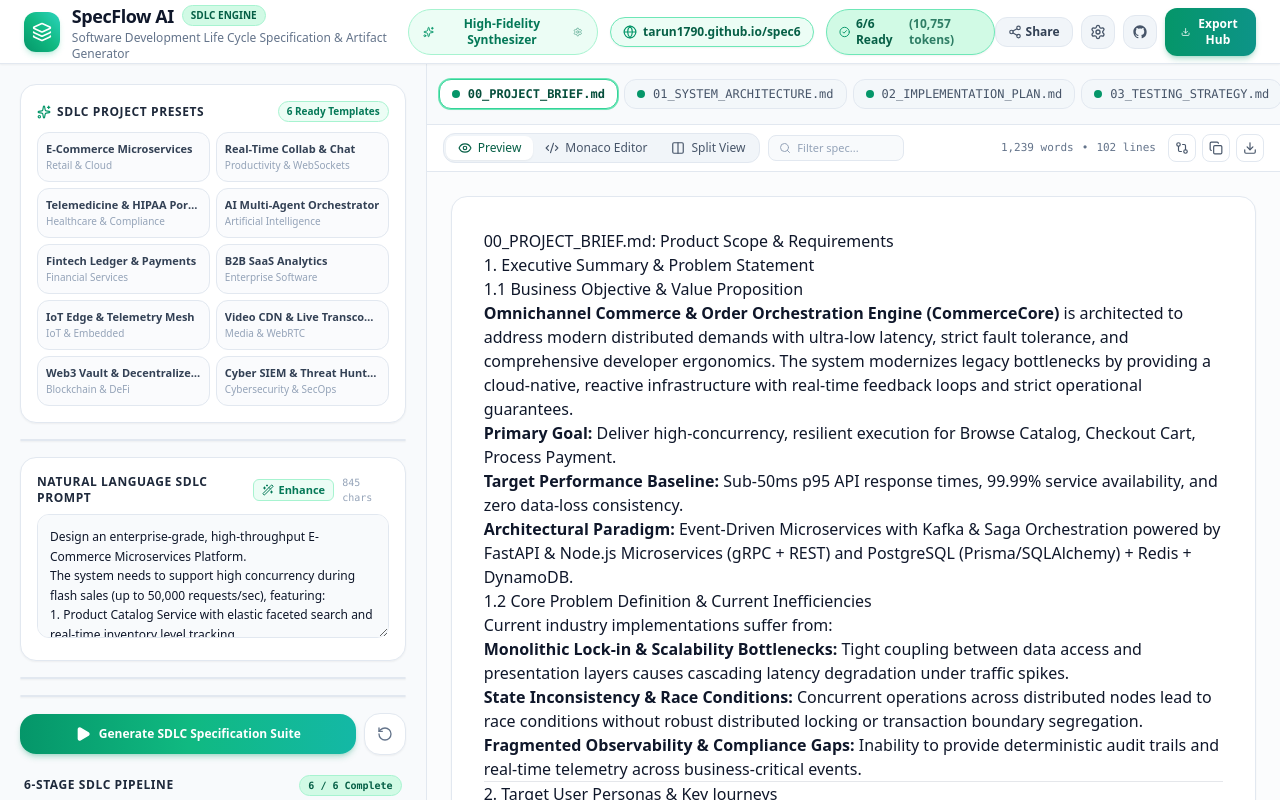
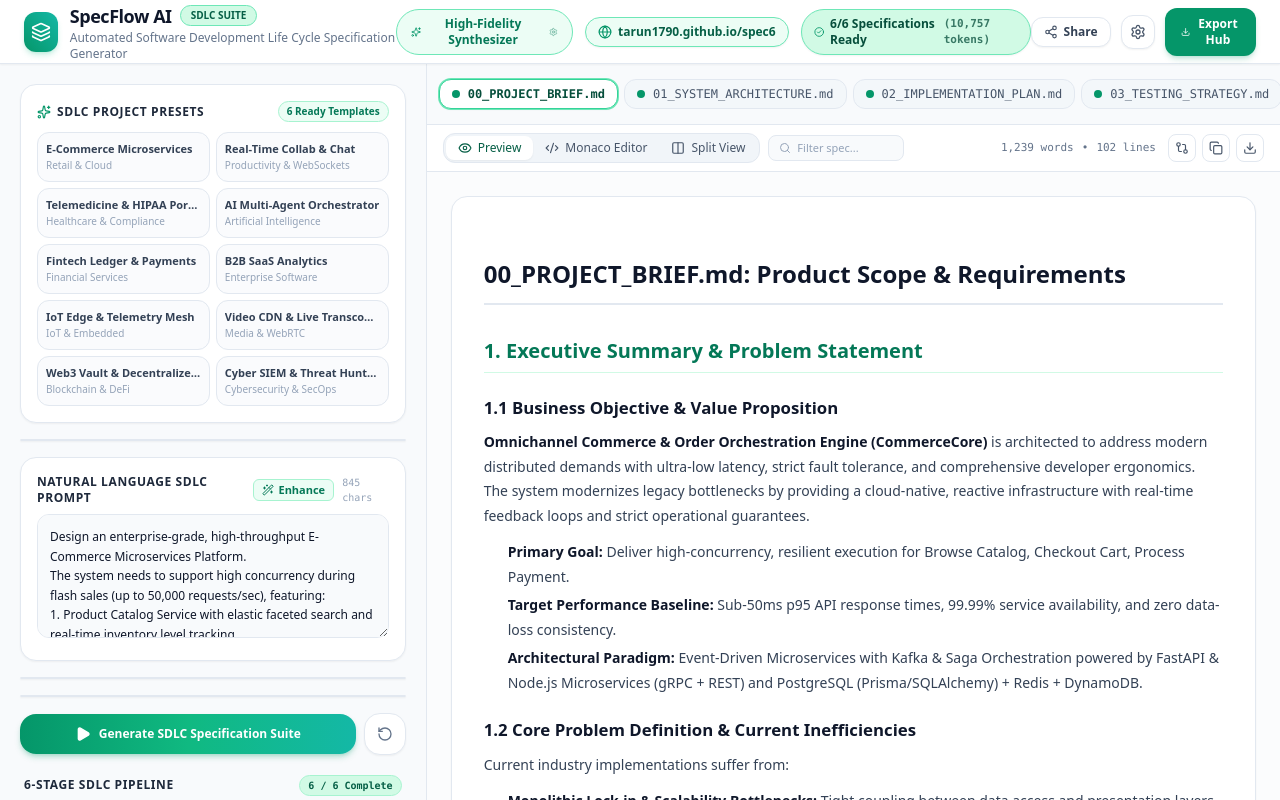
Before and after one commit to tarun1790/spec6, a Next.js app: page / in a window 1280 px wide. Built offline with nearby package versions, Linux system fonts and the light colour scheme.

Commit message:
fix: remove GitHub logo, inject high-contrast emerald/white/red CSS styles, and verify clean production build

```diff
--- a/src/app/globals.css
+++ b/src/app/globals.css
@@ -5,16 +5,27 @@
 :root {
   --background: #f8fafc;
   --foreground: #0f172a;
+  --card-bg: #ffffff;
+  --card-border: #e2e8f0;
+  --emerald-primary: #059669;
+  --emerald-light: #ecfdf5;
+  --emerald-border: #a7f3d0;
+  --red-primary: #dc2626;
+  --red-light: #fef2f2;
+  --red-border: #fecaca;
 }
 
 body {
-  color: var(--foreground);
-  background: var(--background);
-  font-family: -apple-system, BlinkMacSystemFont, "Segoe UI", Roboto, Helvetica, Arial, sans-serif;
-  font-feature-settings: "rlig" 1, "calt" 1;
+  color: #0f172a;
+  background-color: #f8fafc;
+  font-family: -apple-system, BlinkMacSystemFont, "Segoe UI", Roboto, Oxygen, Ubuntu, Cantarell, "Open Sans", "Helvetica Neue", sans-serif;
+  margin: 0;
+  padding: 0;
+  -webkit-font-smoothing: antialiased;
+  -moz-osx-font-smoothing: grayscale;
 }
 
-/* Custom sleek scrollbar for light theme */
+/* Custom Sleek Scrollbar */
 ::-webkit-scrollbar {
   width: 6px;
   height: 6px;
@@ -30,16 +41,168 @@
 }
 
 ::-webkit-scrollbar-thumb:hover {
-  background: #10b981;
+  background: #059669;
 }
 
-/* Mermaid SVG diagram card styling */
+/* Elevated Card Classes */
+.card-white {
+  background-color: #ffffff;
+  border: 1px solid #e2e8f0;
+  border-radius: 1rem;
+  box-shadow: 0 1px 3px 0 rgba(0, 0, 0, 0.05);
+}
+
+.card-white:hover {
+  border-color: #cbd5e1;
+  box-shadow: 0 4px 12px -2px rgba(0, 0, 0, 0.08);
+}
+
+/* Markdown Spec Typography & Direct Styling */
+.spec-typography {
+  color: #1e293b;
+  font-size: 0.875rem;
+  line-height: 1.75;
+}
+
+.spec-typography h1 {
+  font-size: 1.5rem;
+  font-weight: 800;
+  color: #0f172a;
+  margin-top: 1.5rem;
+  margin-bottom: 1rem;
+  padding-bottom: 0.5rem;
+  border-bottom: 2px solid #e2e8f0;
+}
+
+.spec-typography h2 {
+  font-size: 1.25rem;
+  font-weight: 700;
+  color: #047857;
+  margin-top: 1.75rem;
+  margin-bottom: 0.75rem;
+  padding-bottom: 0.25rem;
+  border-bottom: 1px solid #d1fae5;
+}
+
+.spec-typography h3 {
+  font-size: 1.05rem;
+  font-weight: 700;
+  color: #0f172a;
+  margin-top: 1.25rem;
+  margin-bottom: 0.5rem;
+}
+
+.spec-typography h4 {
+  font-size: 0.95rem;
+  font-weight: 600;
+  color: #334155;
+  margin-top: 1rem;
+  margin-bottom: 0.5rem;
+}
+
+.spec-typography p {
+  margin-top: 0.5rem;
+  margin-bottom: 0.75rem;
+  color: #334155;
+}
+
+.spec-typography ul, .spec-typography ol {
+  margin-top: 0.5rem;
+  margin-bottom: 0.75rem;
+  padding-left: 1.5rem;
+  color: #334155;
+}
+
+.spec-typography li {
+  margin-top: 0.25rem;
+  margin-bottom: 0.25rem;
+}
+
+.spec-typography strong {
+  color: #0f172a;
+  font-weight: 700;
+}
+
+.spec-typography blockquote {
+  border-left: 4px solid #059669;
+  background-color: #ecfdf5;
+  color: #064e3b;
+  padding: 0.75rem 1rem;
+  border-radius: 0 0.75rem 0.75rem 0;
+  margin: 1rem 0;
+  border-top: 1px solid #d1fae5;
+  border-right: 1px solid #d1fae5;
+  border-bottom: 1px solid #d1fae5;
+}
+
+.spec-typography table {
+  width: 100%;
+  border-collapse: separate;
+  border-spacing: 0;
+  margin: 1.25rem 0;
+  border-radius: 0.75rem;
+  border: 1px solid #e2e8f0;
+  overflow: hidden;
+  font-size: 0.75rem;
+}
+
+.spec-typography thead {
+  background-color: #ecfdf5;
+  color: #065f46;
+  font-weight: 700;
+  text-transform: uppercase;
+}
+
+.spec-typography th {
+  padding: 0.625rem 1rem;
+  border-bottom: 2px solid #a7f3d0;
+  text-align: left;
+}
+
+.spec-typography td {
+  padding: 0.625rem 1rem;
+  border-bottom: 1px solid #f1f5f9;
+  color: #334155;
+}
+
+.spec-typography tr:last-child td {
+  border-bottom: none;
+}
+
+.spec-typography tr:nth-child(even) {
+  background-color: #f8fafc;
+}
+
+.spec-typography code:not(pre code) {
+  font-family: ui-monospace, SFMono-Regular, Menlo, Monaco, Consolas, "Courier New", monospace;
+  font-size: 0.8125rem;
+  color: #047857;
+  background-color: #ecfdf5;
+  border: 1px solid #a7f3d0;
+  padding: 0.125rem 0.375rem;
+  border-radius: 0.375rem;
+}
+
+.spec-typography input[type="checkbox"] {
+  accent-color: #059669;
+  margin-right: 0.5rem;
+  transform: scale(1.1);
+}
+
+/* Mermaid SVG diagram container styling */
+.mermaid-diagram-container {
+  display: flex;
+  justify-content: center;
+  align-items: center;
+  padding: 1.5rem;
+  background-color: #ffffff;
+  border: 1px solid #e2e8f0;
+  border-radius: 1rem;
+  box-shadow: 0 1px 3px rgba(0, 0, 0, 0.05);
+  overflow: auto;
+}
+
 .mermaid-diagram-container svg {
   max-width: 100%;
   height: auto;
 }
-
-/* Code block highlight adjustments */
-pre code {
-  font-family: ui-monospace, SFMono-Regular, Menlo, Monaco, Consolas, "Liberation Mono", "Courier New", monospace;
-}
--- a/src/components/ControllerPanel.tsx
+++ b/src/components/ControllerPanel.tsx
@@ -165,8 +165,8 @@
           className="w-full flex items-center justify-between p-3.5 text-xs font-bold text-slate-800 hover:bg-slate-50 transition-colors"
         >
           <div className="flex items-center gap-2">
-            <GitBranch className="h-3.5 w-3.5 text-emerald-600" />
-            <span>GitHub Codebase Ingestion (Repo-RAG)</span>
+            <Layers className="h-3.5 w-3.5 text-emerald-600" />
+            <span>Codebase Ingestion & AST Scanner (Repo-RAG)</span>
           </div>
           {showRepoIngest ? <ChevronUp className="h-3.5 w-3.5 text-slate-400" /> : <ChevronDown className="h-3.5 w-3.5 text-slate-400" />}
         </button>
--- a/src/components/Header.tsx
+++ b/src/components/Header.tsx
@@ -29,7 +29,6 @@
   llmConfig,
   onOpenSettings,
   onOpenExport,
-  onQuickDownloadZip,
   onShareLink,
   isGenerating,
   totalTokens,
@@ -40,17 +39,17 @@
   const getProviderBadge = () => {
     switch (llmConfig.provider) {
       case "openai":
-        return { label: `OpenAI (${llmConfig.model || "gpt-4o"})`, color: "bg-emerald-50 text-emerald-700 border-emerald-200" };
+        return { label: `OpenAI (${llmConfig.model || "gpt-4o"})`, color: "bg-emerald-50 text-emerald-700 border-emerald-300" };
       case "anthropic":
-        return { label: `Claude (${llmConfig.model || "claude-3-5"})`, color: "bg-amber-50 text-amber-700 border-amber-200" };
+        return { label: `Claude (${llmConfig.model || "claude-3-5"})`, color: "bg-amber-50 text-amber-700 border-amber-300" };
       case "gemini":
-        return { label: `Gemini (${llmConfig.model || "2.0-flash"})`, color: "bg-blue-50 text-blue-700 border-blue-200" };
+        return { label: `Gemini (${llmConfig.model || "2.0-flash"})`, color: "bg-blue-50 text-blue-700 border-blue-300" };
       case "groq":
-        return { label: `Groq (${llmConfig.model || "llama-3.3"})`, color: "bg-orange-50 text-orange-700 border-orange-200" };
+        return { label: `Groq (${llmConfig.model || "llama-3.3"})`, color: "bg-orange-50 text-orange-700 border-orange-300" };
       case "ollama":
-        return { label: `Ollama (${llmConfig.model || "local"})`, color: "bg-purple-50 text-purple-700 border-purple-200" };
+        return { label: `Ollama (${llmConfig.model || "local"})`, color: "bg-purple-50 text-purple-700 border-purple-300" };
       default:
-        return { label: "High-Fidelity Synthesizer", color: "bg-emerald-50 text-emerald-700 border-emerald-200" };
+        return { label: "High-Fidelity Synthesizer", color: "bg-emerald-50 text-emerald-700 border-emerald-300 font-semibold" };
     }
   };
 
@@ -63,21 +62,21 @@
   const badge = getProviderBadge();
 
   return (
-    <header className="h-16 border-b border-slate-200 bg-white/95 backdrop-blur-md sticky top-0 z-40 px-4 md:px-6 flex items-center justify-between shadow-sm">
+    <header className="h-16 border-b border-slate-200 bg-white sticky top-0 z-40 px-4 md:px-6 flex items-center justify-between shadow-sm">
       {/* Brand & Title */}
       <div className="flex items-center gap-3">
-        <div className="h-10 w-10 rounded-xl bg-gradient-to-tr from-emerald-600 via-emerald-500 to-teal-400 flex items-center justify-center shadow-md shadow-emerald-500/20 text-white">
+        <div className="h-10 w-10 rounded-xl bg-gradient-to-tr from-emerald-600 to-teal-500 flex items-center justify-center shadow-md shadow-emerald-500/20 text-white font-bold">
           <Layers className="h-5 w-5" />
         </div>
         <div>
           <div className="flex items-center gap-2">
-            <span className="font-bold text-lg text-slate-900 tracking-tight">SpecFlow AI</span>
-            <span className="text-[10px] uppercase font-bold px-2 py-0.5 rounded-full bg-emerald-100 text-emerald-800 border border-emerald-200">
-              SDLC Engine
+            <span className="font-extrabold text-lg text-slate-900 tracking-tight">SpecFlow AI</span>
+            <span className="text-[10px] uppercase font-bold px-2.5 py-0.5 rounded-full bg-emerald-100 text-emerald-800 border border-emerald-300">
+              SDLC Suite
             </span>
           </div>
           <p className="text-xs text-slate-500 hidden sm:block">
-            Software Development Life Cycle Specification & Artifact Generator
+            Automated Software Development Life Cycle Specification Generator
           </p>
         </div>
       </div>
@@ -93,7 +92,7 @@
           <Settings className="h-3 w-3 opacity-60 ml-1" />
         </button>
 
-        {/* Live GitHub.io Link Badge */}
+        {/* Live Site Link Pill */}
         <a
           href="https://tarun1790.github.io/spec6/"
           target="_blank"
@@ -101,7 +100,7 @@
           className="flex items-center gap-1.5 px-3 py-1.5 rounded-full bg-emerald-50 hover:bg-emerald-100 text-emerald-800 border border-emerald-300 text-xs font-bold transition-all shadow-sm"
           title="Open Live GitHub Pages Site"
         >
-          <Globe className="h-3.5 w-3.5 text-emerald-600 animate-spin-slow" />
+          <Globe className="h-3.5 w-3.5 text-emerald-600" />
           <span>tarun1790.github.io/spec6</span>
         </a>
 
@@ -111,25 +110,25 @@
             <span>Streaming Chained SDLC...</span>
           </div>
         ) : completedStagesCount === 6 ? (
-          <div className="flex items-center gap-1.5 px-3 py-1.5 rounded-full bg-emerald-100 text-emerald-800 border border-emerald-300 text-xs font-semibold shadow-sm">
+          <div className="flex items-center gap-1.5 px-3 py-1.5 rounded-full bg-emerald-100 text-emerald-900 border border-emerald-300 text-xs font-bold shadow-sm">
             <CheckCircle2 className="h-3.5 w-3.5 text-emerald-600" />
-            <span>6/6 Ready</span>
-            {totalTokens > 0 && <span className="opacity-80">({totalTokens.toLocaleString()} tokens)</span>}
+            <span>6/6 Specifications Ready</span>
+            {totalTokens > 0 && <span className="opacity-75 font-mono text-[11px]">({totalTokens.toLocaleString()} tokens)</span>}
           </div>
         ) : null}
       </div>
 
       {/* Right Controls */}
-      <div className="flex items-center gap-2">
+      <div className="flex items-center gap-2.5">
         <button
           onClick={handleCopyShare}
-          className="flex items-center gap-1 px-3 py-1.5 rounded-xl border border-slate-200 bg-slate-100 hover:bg-slate-200 text-slate-700 text-xs font-bold transition-colors"
+          className="flex items-center gap-1.5 px-3 py-1.5 rounded-xl border border-slate-200 bg-white hover:bg-slate-50 text-slate-700 text-xs font-bold shadow-sm transition-colors"
           title="Shareable Project Link"
         >
           {shared ? (
             <>
               <Check className="h-3.5 w-3.5 text-emerald-600" />
-              <span className="text-emerald-700">Link Copied!</span>
+              <span className="text-emerald-700">Copied!</span>
             </>
           ) : (
             <>
@@ -141,27 +140,15 @@
 
         <button
           onClick={onOpenSettings}
-          className="p-2 rounded-xl text-slate-600 hover:text-slate-900 bg-slate-100 hover:bg-slate-200 transition-colors border border-slate-200"
+          className="p-2 rounded-xl text-slate-600 hover:text-slate-900 bg-white hover:bg-slate-50 transition-colors border border-slate-200 shadow-sm"
           title="Configure LLM & Providers"
         >
           <Settings className="h-4 w-4" />
         </button>
 
-        <a
-          href="https://github.com/tarun1790/spec6"
-          target="_blank"
-          rel="noreferrer"
-          className="p-2 rounded-xl text-slate-600 hover:text-slate-900 bg-slate-100 hover:bg-slate-200 transition-colors border border-slate-200"
-          title="GitHub Repository"
-        >
-          <svg className="h-4 w-4 fill-current" viewBox="0 0 24 24">
-            <path fillRule="evenodd" clipRule="evenodd" d="M12 2C6.477 2 2 6.484 2 12.017c0 4.425 2.865 8.18 6.839 9.504.5.092.682-.217.682-.483 0-.237-.008-.868-.013-1.703-2.782.605-3.369-1.343-3.369-1.343-.454-1.158-1.11-1.466-1.11-1.466-.908-.62.069-.608.069-.608 1.003.07 1.53 1.032 1.53 1.032.892 1.53 2.341 1.088 2.91.832.092-.647.35-1.088.636-1.338-2.22-.253-4.555-1.113-4.555-4.951 0-1.093.39-1.988 1.029-2.688-.103-.253-.446-1.272.098-2.65 0 0 .84-.27 2.75 1.026A9.564 9.564 0 0112 6.844c.85.004 1.705.115 2.504.337 1.909-1.296 2.747-1.027 2.747-1.027.546 1.379.202 2.398.1 2.651.64.7 1.028 1.595 1.028 2.688 0 3.848-2.339 4.695-4.566 4.943.359.309.678.92.678 1.855 0 1.338-.012 2.419-.012 2.747 0 .268.18.58.688.482A10.019 10.019 0 0022 12.017C22 6.484 17.522 2 12 2z" />
-          </svg>
-        </a>
-
         <button
           onClick={onOpenExport}
-          className="flex items-center gap-1.5 px-4 py-2 rounded-xl bg-gradient-to-r from-emerald-600 to-teal-600 hover:from-emerald-500 hover:to-teal-500 disabled:opacity-40 text-white text-xs font-bold shadow-md shadow-emerald-600/25 transition-all active:scale-95"
+          className="flex items-center gap-1.5 px-4 py-2 rounded-xl bg-emerald-600 hover:bg-emerald-500 text-white text-xs font-bold shadow-md shadow-emerald-600/20 transition-all active:scale-95"
         >
           <Download className="h-3.5 w-3.5" />
           <span>Export Hub</span>
--- a/src/components/MarkdownRenderer.tsx
+++ b/src/components/MarkdownRenderer.tsx
@@ -17,7 +17,11 @@
   const [copied, setCopied] = useState(false);
 
   if (language === "mermaid") {
-    return <MermaidViewer chart={value} />;
+    return (
+      <div className="my-6">
+        <MermaidViewer chart={value} />
+      </div>
+    );
   }
 
   const handleCopy = () => {
@@ -27,30 +31,30 @@
   };
 
   return (
-    <div className="my-5 rounded-2xl border border-slate-200 bg-slate-900 text-slate-100 overflow-hidden shadow-sm">
-      <div className="flex items-center justify-between px-4 py-2.5 bg-slate-950/80 border-b border-slate-800 text-xs text-slate-400">
+    <div className="my-5 rounded-2xl border border-slate-700 bg-slate-900 text-slate-100 overflow-hidden shadow-md">
+      <div className="flex items-center justify-between px-4 py-2 bg-slate-950 border-b border-slate-800 text-xs text-slate-400">
         <div className="flex items-center gap-2">
           <Terminal className="h-3.5 w-3.5 text-emerald-400" />
-          <span className="font-mono text-emerald-300 font-semibold lowercase">{language || "text"}</span>
+          <span className="font-mono text-emerald-300 font-bold lowercase">{language || "text"}</span>
         </div>
         <button
           onClick={handleCopy}
-          className="flex items-center gap-1 px-2.5 py-1 rounded-lg bg-slate-800 hover:bg-slate-700 text-slate-200 transition-colors"
+          className="flex items-center gap-1 px-2.5 py-1 rounded-lg bg-slate-800 hover:bg-slate-700 text-slate-200 text-xs font-semibold transition-colors"
         >
           {copied ? (
             <>
               <Check className="h-3 w-3 text-emerald-400" />
-              <span className="text-[11px] text-emerald-400 font-bold">Copied</span>
+              <span className="text-emerald-400">Copied!</span>
             </>
           ) : (
             <>
               <Copy className="h-3 w-3" />
-              <span className="text-[11px] font-medium">Copy</span>
+              <span>Copy</span>
             </>
           )}
         </button>
       </div>
-      <div className="p-4 overflow-x-auto font-mono text-xs text-slate-200 leading-relaxed">
+      <div className="p-4 overflow-x-auto font-mono text-xs text-slate-100 leading-relaxed bg-[#0f172a]">
         <pre>{value}</pre>
       </div>
     </div>
@@ -61,14 +65,14 @@
   if (!content || !content.trim()) {
     return (
       <div className="py-20 text-center text-slate-400">
-        <p className="text-sm font-medium">No specification content generated yet.</p>
-        <p className="text-xs text-slate-500 mt-1">Select an SDLC template or enter a prompt on the left to start generation.</p>
+        <p className="text-sm font-semibold">No specification content generated yet.</p>
+        <p className="text-xs text-slate-500 mt-1">Select an SDLC preset or click Generate on the left to start.</p>
       </div>
     );
   }
 
   return (
-    <div className="prose prose-slate max-w-none prose-headings:font-bold prose-h1:text-2xl prose-h1:text-slate-900 prose-h1:border-b prose-h1:border-slate-200 prose-h1:pb-3 prose-h2:text-xl prose-h2:text-emerald-800 prose-h2:mt-8 prose-h3:text-lg prose-h3:text-slate-800 prose-p:text-slate-700 prose-p:leading-relaxed prose-strong:text-slate-900 prose-code:text-emerald-800 prose-code:bg-emerald-50 prose-code:border prose-code:border-emerald-200 prose-code:px-1.5 prose-code:py-0.5 prose-code:rounded-md prose-code:before:content-none prose-code:after:content-none prose-li:text-slate-700">
+    <div className="spec-typography w-full">
       <ReactMarkdown
         remarkPlugins={[remarkGfm]}
         components={{
@@ -89,23 +93,23 @@
           },
           table({ children }) {
             return (
-              <div className="my-6 overflow-x-auto rounded-2xl border border-slate-200 bg-white shadow-sm">
-                <table className="w-full text-left text-xs text-slate-700 divide-y divide-slate-200">{children}</table>
+              <div className="my-6 overflow-x-auto rounded-xl border border-slate-200 bg-white shadow-sm">
+                <table className="w-full text-left text-xs divide-y divide-slate-200">{children}</table>
               </div>
             );
           },
           thead({ children }) {
-            return <thead className="bg-emerald-50/70 text-emerald-950 font-bold uppercase text-[11px]">{children}</thead>;
+            return <thead className="bg-emerald-50 text-emerald-950 font-bold uppercase text-[11px]">{children}</thead>;
           },
           th({ children }) {
-            return <th className="px-4 py-3 border-b border-slate-200">{children}</th>;
+            return <th className="px-4 py-3 border-b-2 border-emerald-200 font-bold">{children}</th>;
           },
           td({ children }) {
-            return <td className="px-4 py-3 border-b border-slate-100">{children}</td>;
+            return <td className="px-4 py-3 border-b border-slate-100 text-slate-800">{children}</td>;
           },
           blockquote({ children }) {
             return (
-              <blockquote className="my-4 border-l-4 border-emerald-500 bg-emerald-50/60 px-5 py-3 rounded-r-2xl text-slate-800 not-italic border border-slate-200/80 shadow-sm">
+              <blockquote className="my-4 border-l-4 border-emerald-600 bg-emerald-50/80 px-5 py-3 rounded-r-xl text-emerald-950 not-italic border border-emerald-200 shadow-sm font-medium">
                 {children}
               </blockquote>
             );
```
